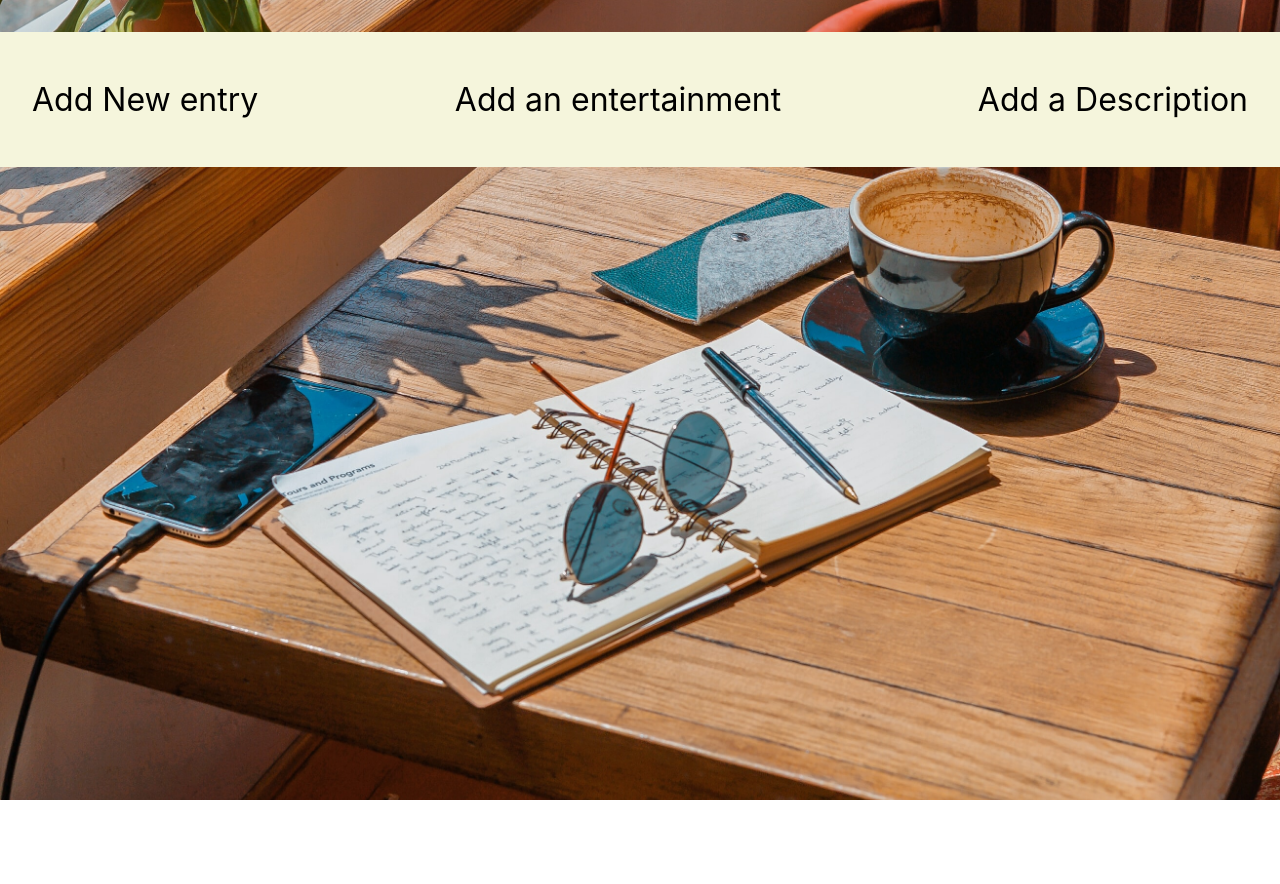
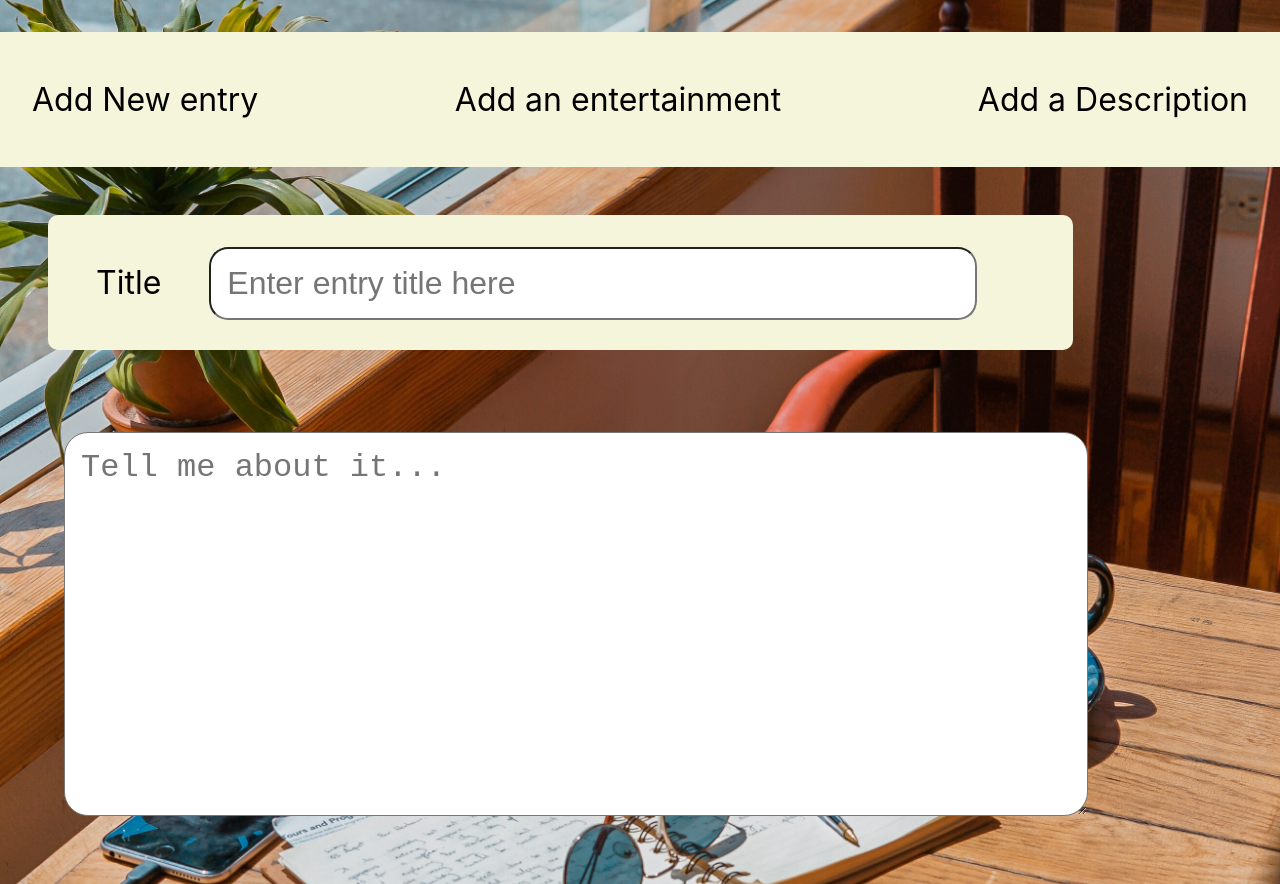
Before and after one commit to Rollyloni/diary-project-Client, a React (Create React App) app: page /new-entry in a window 1280 px wide. Before the commit the page ends 800 px from the top, so only its background shows below. Built offline with nearby package versions, Linux system fonts and the light colour scheme.

Commit message:
moved some things around

```diff
--- a/src/App.js
+++ b/src/App.js
@@ -1,20 +1,16 @@
 import "./App.css";
 import { BrowserRouter, Route, Switch } from "react-router-dom";
 import HomePage from "./Pages/HomePage";
-import FormComponent from "./Components/FormComponent";
-import NavBarComponent from "./Components/NavBarComponent";
 import SearchComponent from "./Components/SearchComponent";
-import NewEntryComponent from "./Components/NewEntryComponent";
+import NewEntry from "./Pages/NewEntry/NewEntry";
 
 function App() {
   return (
     <BrowserRouter>
-      <NavBarComponent />
       <Switch>
-        <Route exact component={HomePage} path="/" />
-        <Route exact component={FormComponent} path="/form" />
+        <Route path="/" exact component={HomePage}  />
+        <Route path="/new-entry" component={NewEntry} />
         <Route component={SearchComponent} path="/search" />
-        <Route component={NewEntryComponent} path="/new" />
       </Switch>
     </BrowserRouter>
   );
--- a/src/Components/FormComponent.js
+++ /dev/null
@@ -1,11 +0,0 @@
-import React from "react";
-
-const FormComponent = () => {
-  return (
-    <div>
-      <textarea placeholder="Tell me about it..." />
-    </div>
-  );
-};
-
-export default FormComponent;
--- a/src/Components/NavBarComponent.scss
+++ /dev/null
@@ -1,32 +0,0 @@
-li {
-  list-style: none;
-}
-.links__section {
-  text-decoration: none;
-  color: black;
-}
-
-.links {
-  display: flex;
-  justify-content: space-between;
-  background-color: beige;
-  padding: 3rem 2rem;
-  font-size: 2rem;
-}
-
-textarea {
-  height: 30vw;
-  padding: 1rem;
-  width: 80%;
-  margin: 4rem;
-  font-size: 2rem;
-  color: black;
-  border-radius: 1.5rem;
-}
-input {
-  margin: 3rem;
-  padding: 2rem;
-  width: 60%;
-  font-size: 2rem;
-  border-radius: 1.2rem;
-}
--- a/src/Components/NavBarComponent.js
+++ b/src/Components/NavBarComponent/NavBarComponent.js
@@ -1,9 +1,9 @@
 import React from "react";
-import "../Pages/HomePage.scss";
+import "../../Pages/HomePage.scss";
 import { NavLink } from "react-router-dom";
-import "../Components/NavBarComponent.scss";
+import "./NavBarComponent.scss";
 
-const NavBarComponent = () => {
+function NavBarComponent() {
   return (
     <div>
       <ul className="links">
--- /dev/null
+++ b/src/Components/NavBarComponent/NavBarComponent.scss
@@ -0,0 +1,15 @@
+li {
+  list-style: none;
+}
+.links__section {
+  text-decoration: none;
+  color: black;
+}
+
+.links {
+  display: flex;
+  justify-content: space-between;
+  background-color: beige;
+  padding: 3rem 2rem;
+  font-size: 2rem;
+}
--- a/src/Components/NewEntryComponent.js
+++ /dev/null
@@ -1,11 +0,0 @@
-import React from "react";
-
-const NewEntry = () => {
-  return (
-    <div>
-      <input placeholder="Add new entry" />
-    </div>
-  );
-};
-
-export default NewEntry;
--- a/src/Components/SearchComponent.js
+++ b/src/Components/SearchComponent.js
@@ -1,6 +1,6 @@
-import React from "react";
 
-const SearchComponent = () => {
+
+function SearchComponent () {
   return (
     <div>
       <input placeholder="Search..." />
--- a/src/Pages/HomePage.js
+++ b/src/Pages/HomePage.js
@@ -1,9 +1,20 @@
-import React, { Component } from "react";
+import './HomePage';
+import {Link } from "react-router-dom";
 
-class HomePage extends Component {
-  render() {
-    return <div></div>;
-  }
+function HomePage () {
+    return (
+      <nav>
+        <ul>
+          <Link to='/new-entry'>
+            <li>Start a New Journal Entry</li>
+          </Link>
+          <Link to='./old-entries'>
+            <li>Open an old Entry</li>
+          </Link>
+
+        </ul>
+      </nav>
+    )
 }
 
 export default HomePage;
--- /dev/null
+++ b/src/Pages/NewEntry/NewEntry.js
@@ -0,0 +1,28 @@
+import './NewEntry.scss';
+import { Component } from 'react';
+import NavBarComponent from "../../Components/NavBarComponent/NavBarComponent";
+
+
+class NewEntry extends Component {
+    state = {
+        loadComponents: []
+    }
+
+    render() {
+        return (
+            <>
+                <NavBarComponent />
+                <form>
+                    <label>
+                        Title
+                        <input name="entry-title" placeholder='Enter entry title here' />
+                    </label>
+                    <textarea placeholder="Tell me about it..." />
+                    {this.state.loadComponents}
+                </form>
+            </>
+        )
+    }
+}
+
+export default NewEntry;
--- /dev/null
+++ b/src/Pages/NewEntry/NewEntry.scss
@@ -0,0 +1,26 @@
+label {
+    margin: 3rem;
+    padding: 3rem;
+    width: 60%;
+    font-size: 2rem;
+    background-color: beige;
+    border-radius: 10px;
+}
+
+input {
+    margin: 3rem;
+    padding: 1rem;
+    width: 60%;
+    font-size: 2rem;
+    border-radius: 1.2rem;
+}
+
+textarea {
+    height: 30vw;
+    padding: 1rem;
+    width: 80%;
+    margin: 4rem;
+    font-size: 2rem;
+    color: black;
+    border-radius: 1.5rem;
+}
```
